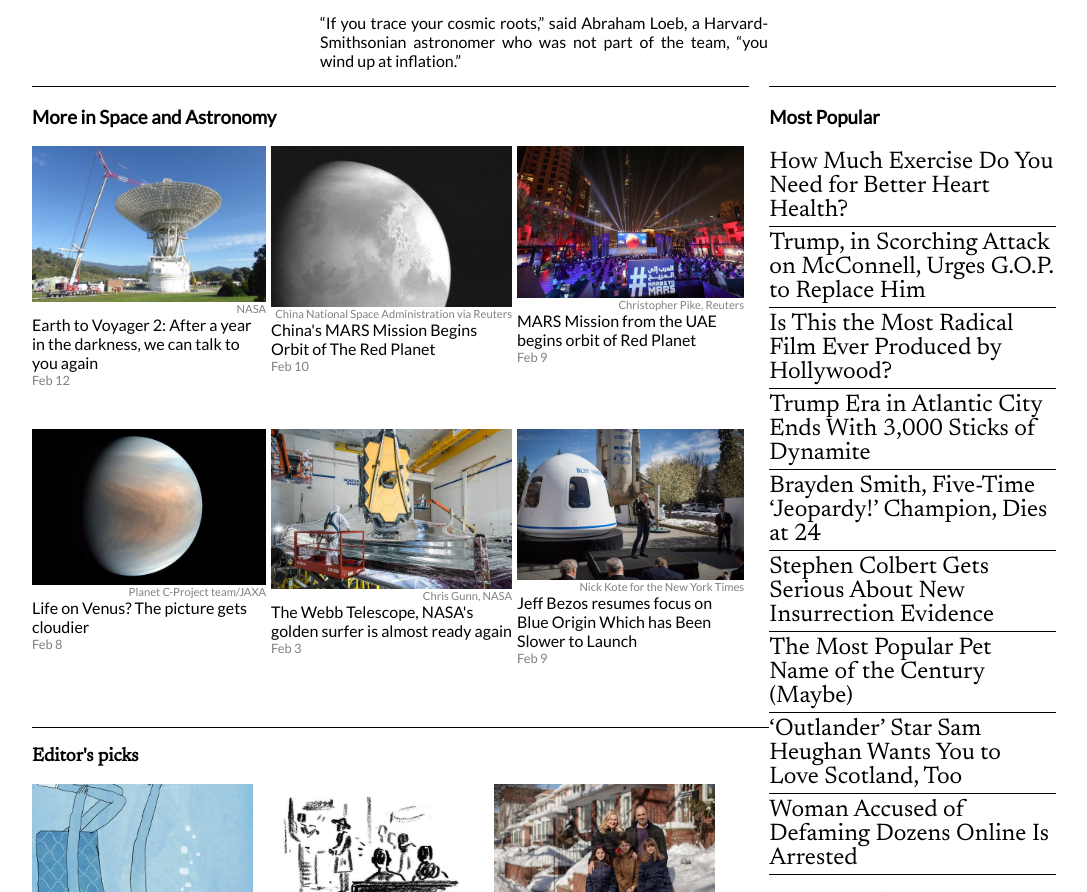
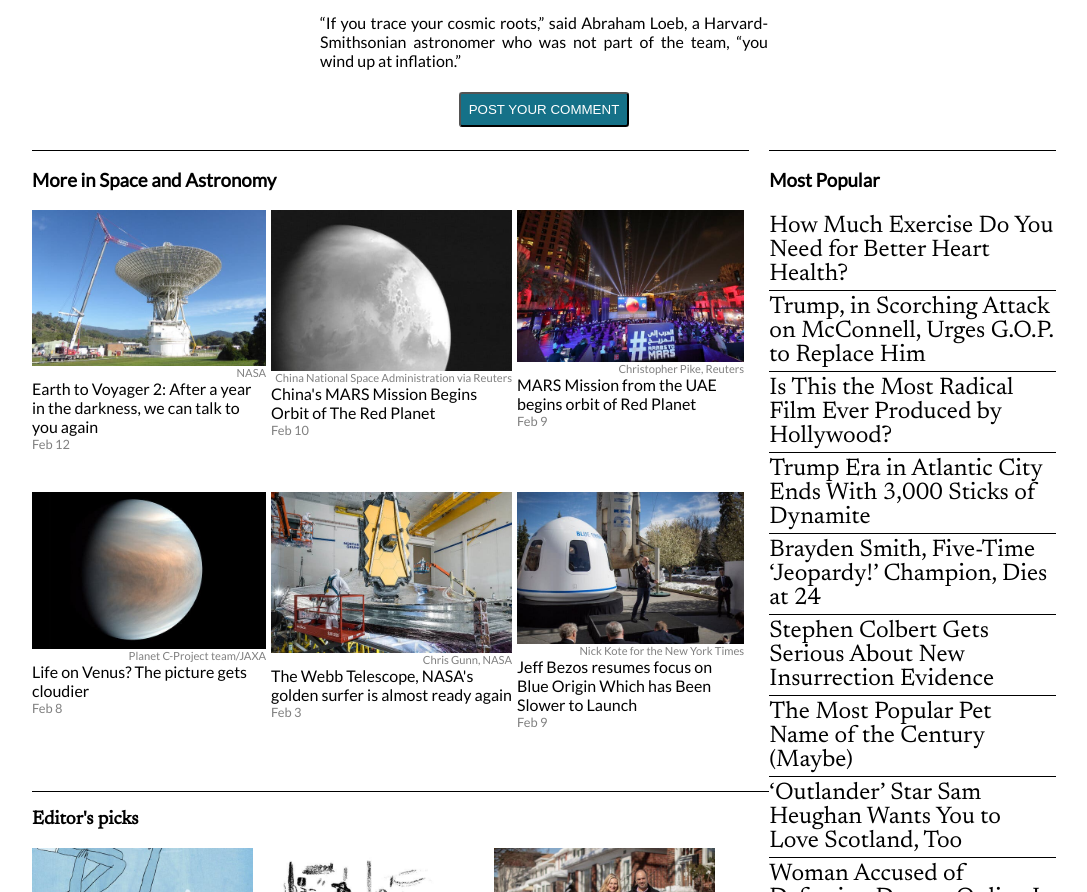
Before and after one commit to KabohaJeanMark/NewYorkTimes-clone, a website: page index.html in a window 1280 px wide. Shown: the part 6523-7415 px from the top of the page, without its empty margins (96-1183 px from the left). Drawn offline with Linux system fonts and the light colour scheme; a web font is replaced by a local one.

Commit message:
Adds Comment button
- for UX purposes, puts comment button just at the end of the article
- uses same styling for all buttons
- positions comment button in the middle of the flex container

```diff
--- a/css/styles.css
+++ b/css/styles.css
@@ -23,7 +23,7 @@
   background-color: #fff;
 }
 
-nav button {
+button {
   background-color: rgb(21, 113, 136);
   color: #fff;
   border-radius: 0.2rem;
@@ -159,6 +159,13 @@
 iframe {
   margin: 0 auto;
   border: 0;
+}
+
+/* Form styling */
+.comment-section {
+  display: flex;
+  margin: 1.4rem auto;
+  justify-content: center;
 }
 
 /* Suggested newsletter section */
--- a/index.html
+++ b/index.html
@@ -149,6 +149,10 @@
                         <p>We might never know what happened before inflation, at the very beginning, because inflation erases everything that came before it. All the chaos and randomness of the primordial moment are swept away, forever out of our view.</p>
                         <p>“If you trace your cosmic roots,” said Abraham Loeb, a Harvard-Smithsonian astronomer who was not part of the team, “you wind up at inflation.”</p>
                     </article>
+                    <div class="comment-section">
+                        <button type="submit" class="coment-btn">POST YOUR COMMENT</button>
+
+                    </div>
                 </div>
                 <div class="float-container">
                     <div class="newsletter-float">
```
